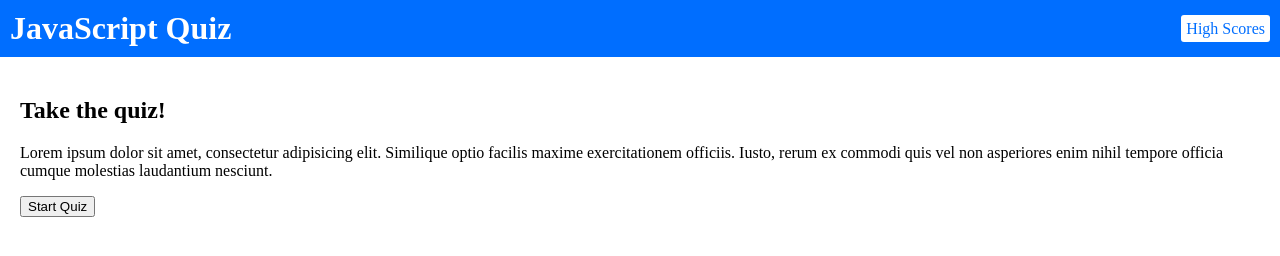
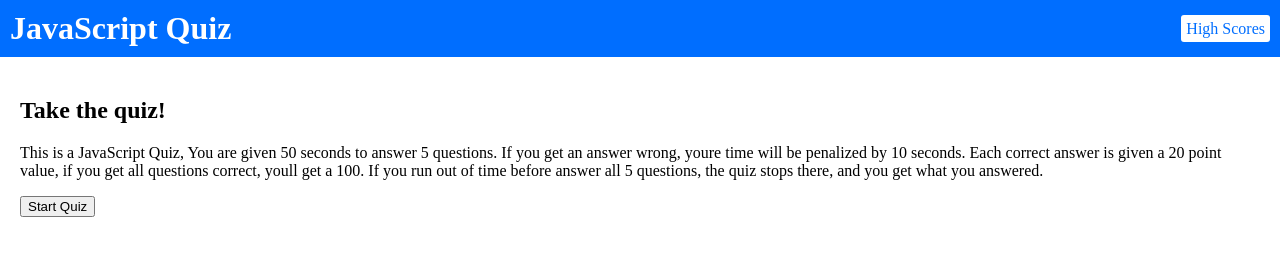
Before and after one commit to jcha25/JavaScriptQuiz, a plain HTML site: page index.html in a window 1280 px wide. Drawn offline with Linux system fonts and the light colour scheme.

Commit message:
fixed intro paragraph

```diff
--- a/index.html
+++ b/index.html
@@ -20,9 +20,7 @@
     <main>
         <section class="opener">
             <h1>Take the quiz!</h1>
-            <p>Lorem ipsum dolor sit amet, consectetur adipisicing elit. Similique optio facilis maxime exercitationem
-                officiis. Iusto, rerum ex commodi quis vel non asperiores enim nihil tempore officia cumque molestias
-                laudantium nesciunt.</p>
+            <p>This is a JavaScript Quiz, You are given 50 seconds to answer 5 questions. If you get an answer wrong, youre time will be penalized by 10 seconds. Each correct answer is given a 20 point value, if you get all questions correct, youll get a 100. If you run out of time before answer all 5 questions, the quiz stops there, and you get what you answered.</p>
                 <button class="startBtn">Start Quiz</button>
             </section>
 
```
